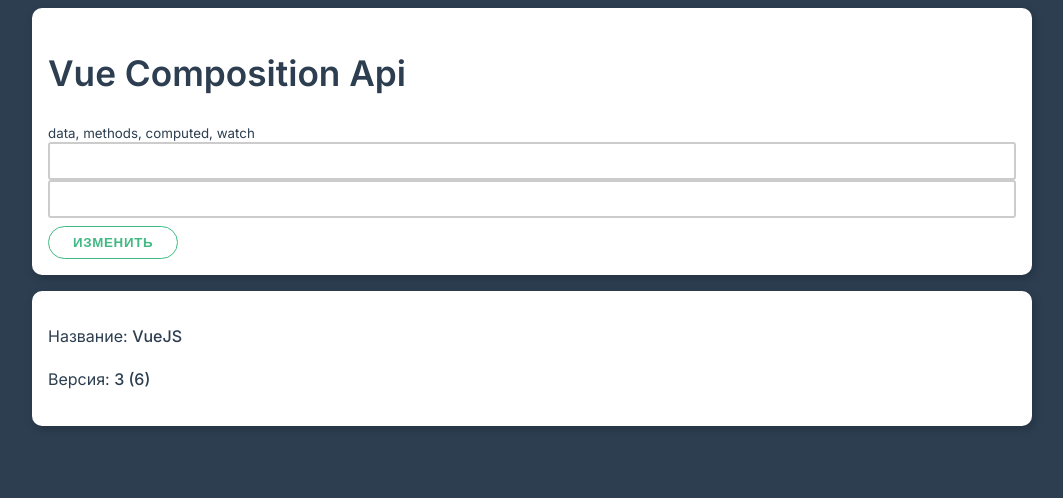
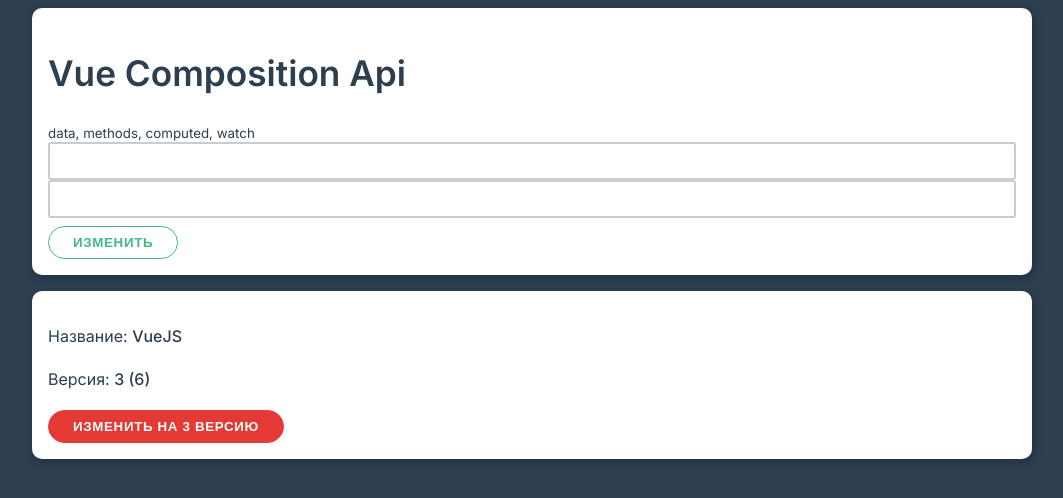
Before and after one commit to barzankaevMohdan/vue-composition-api, a Vue app: page / in a window 1280 px wide. Shown: the top 498 px of the page, without its empty margins (108-1171 px from the left). Built offline with nearby package versions, Linux system fonts and the light colour scheme.

Commit message:
api/emits

```diff
--- a/src/App.vue
+++ b/src/App.vue
@@ -13,6 +13,7 @@
     <framework-info
       :name="name"
       :version="version"
+      @change-version="changeVersion"
     ></framework-info>
   </div>
 </template>
@@ -42,7 +43,7 @@
       console.log('v-model:value', newV)
     })
 
-    const changeInfo = () => {
+    function changeInfo () {
       name.value = 'Vue JS !'
       version.value= 4
 
@@ -50,12 +51,17 @@
       console.log('v-model', firstName.value)
     }
 
+    function changeVersion (num) {
+      version.value = num
+    }
+
     return {
       name,
       version,
       change: changeInfo,
       textInput,
-      firstName
+      firstName,
+      changeVersion
     }
   },
   components: { FrameworkInfo }
--- a/src/FrameworkInfo.vue
+++ b/src/FrameworkInfo.vue
@@ -2,6 +2,7 @@
     <div class="card">
         <p>Название: <strong>{{ name }}</strong></p>
         <p>Версия: <strong>{{ version }} ({{double}})</strong></p>
+        <button class="btn danger" @click="change">Изменить на 3 версию</button>
     </div>
 </template>
 
@@ -9,12 +10,17 @@
 import {computed} from 'vue'
 export default {
     props: ['name', 'version'],
-
-    setup(props) {
+    emits: ['change-version'],
+    setup(props, context) {
         const doubleVersion = computed(() => props.version * 2)
 
+        function changeVersion () {
+            context.emit('change-version', 3)
+        }
+
         return {
-            double: doubleVersion
+            double: doubleVersion,
+            change: changeVersion
         }
     }
 }
```
